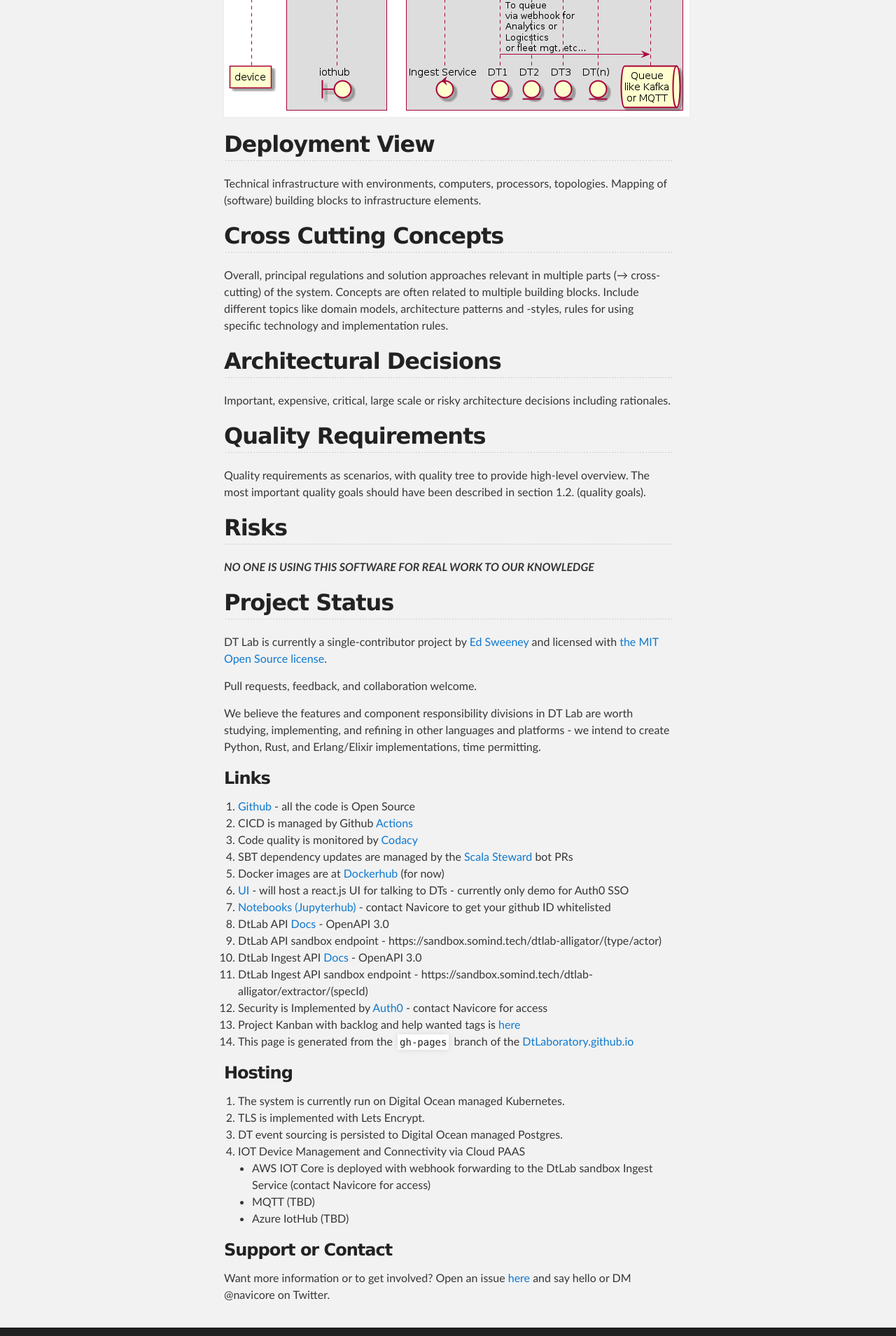
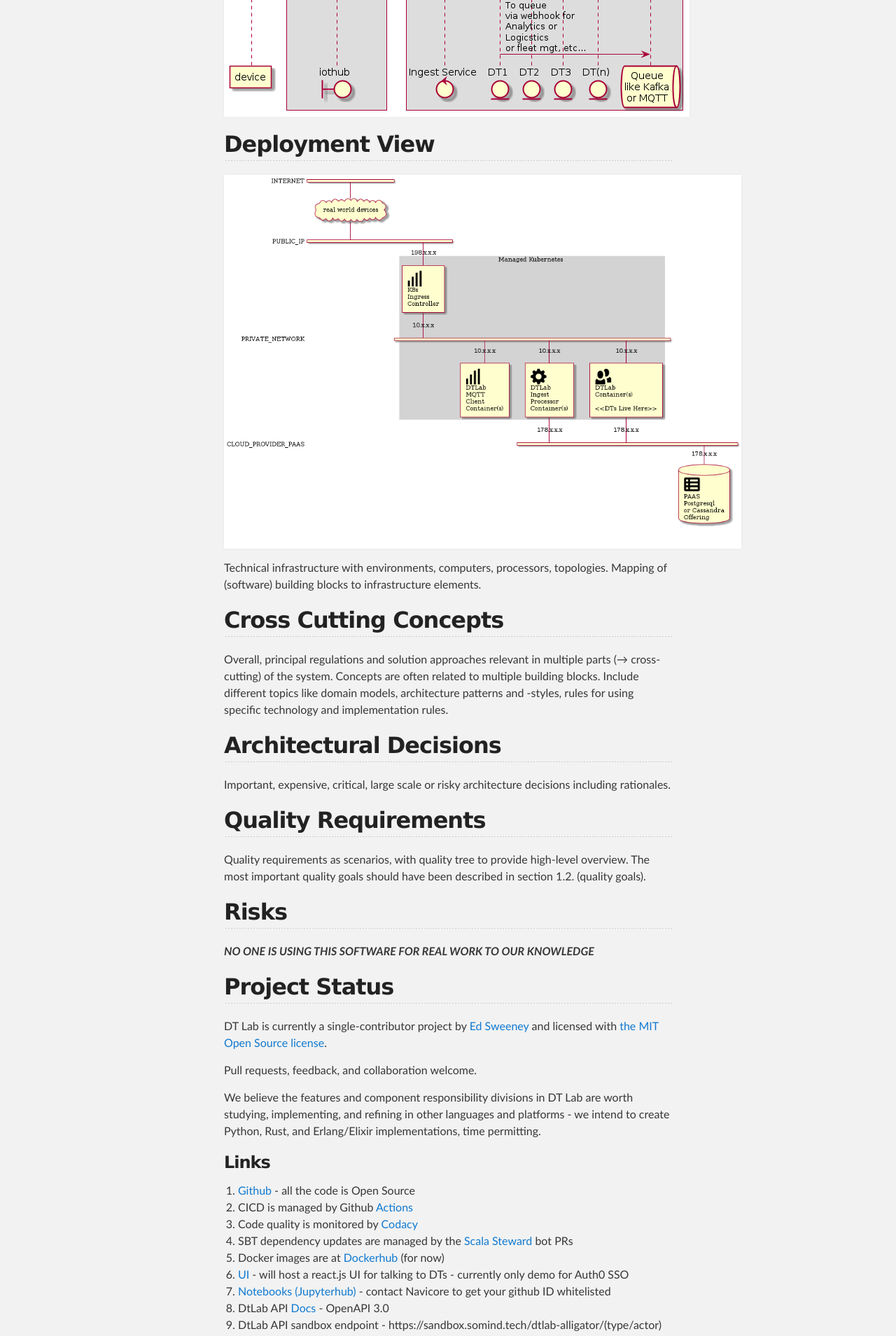
Before and after one commit to DTLaboratory/dtlaboratory.github.io, a Jekyll site: the page built from index.md, in a window 1280 px wide. Shown: the part 3547-5456 px from the top of the page at 70% size. Built offline with Jekyll 4.4.1, drawn with Linux system fonts in a browser that asks for light colours; our own code applies the rules of GitHub Pages for plain Markdown files.

Commit message:
deploymentview

```diff
--- a/index.md
+++ b/index.md
@@ -103,16 +103,18 @@ with other systems.
 Building Block View
 -------
 
-![My image](diagrams/building_blocks_1.png)
+![Building Block View](diagrams/building_blocks_1.png)
 
 
 Runtime View
 -------
 
-![My image](diagrams/runtime_1.png)
+![Runtime View](diagrams/runtime_1.png)
 
 Deployment View
 -------
+
+![Deployment View](diagrams/deployment.png)
 
 Technical infrastructure with environments, computers, processors, topologies. Mapping of (software) building blocks to infrastructure elements.
 
```
Also changed, not shown: diagrams/deployment.png (added), 1 other file.
